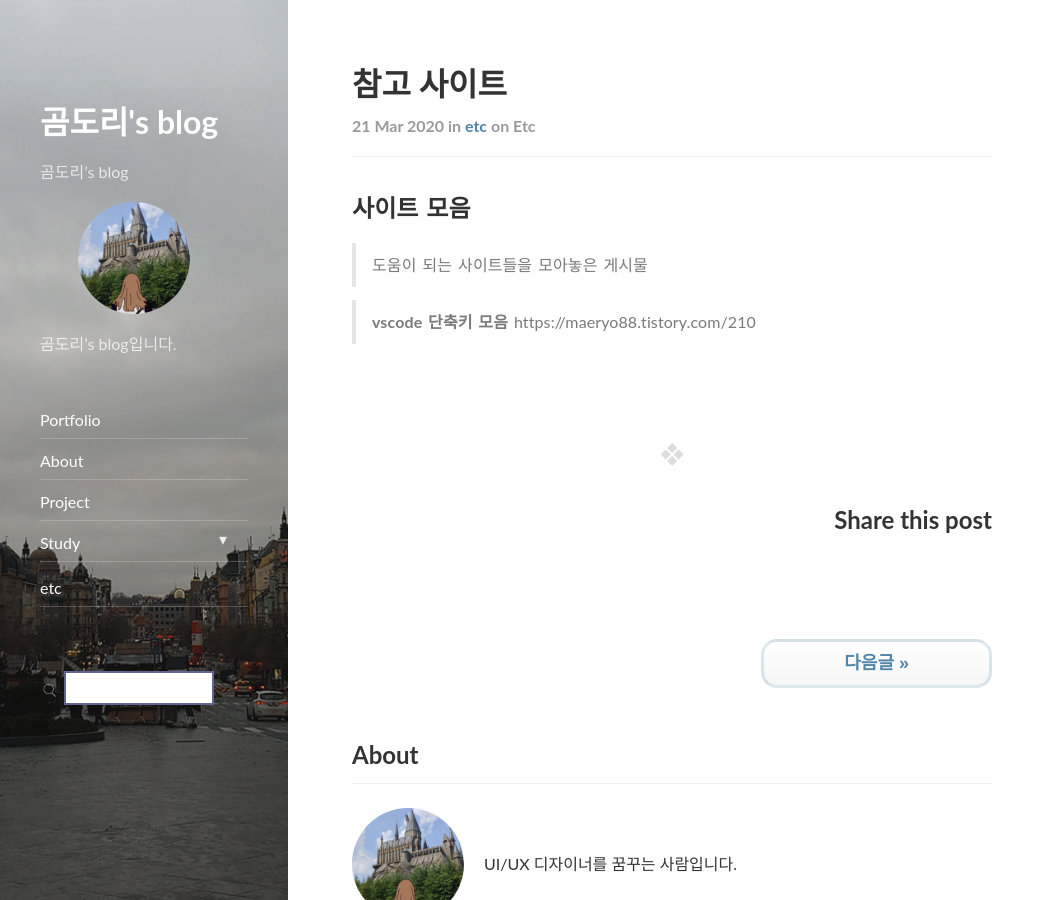
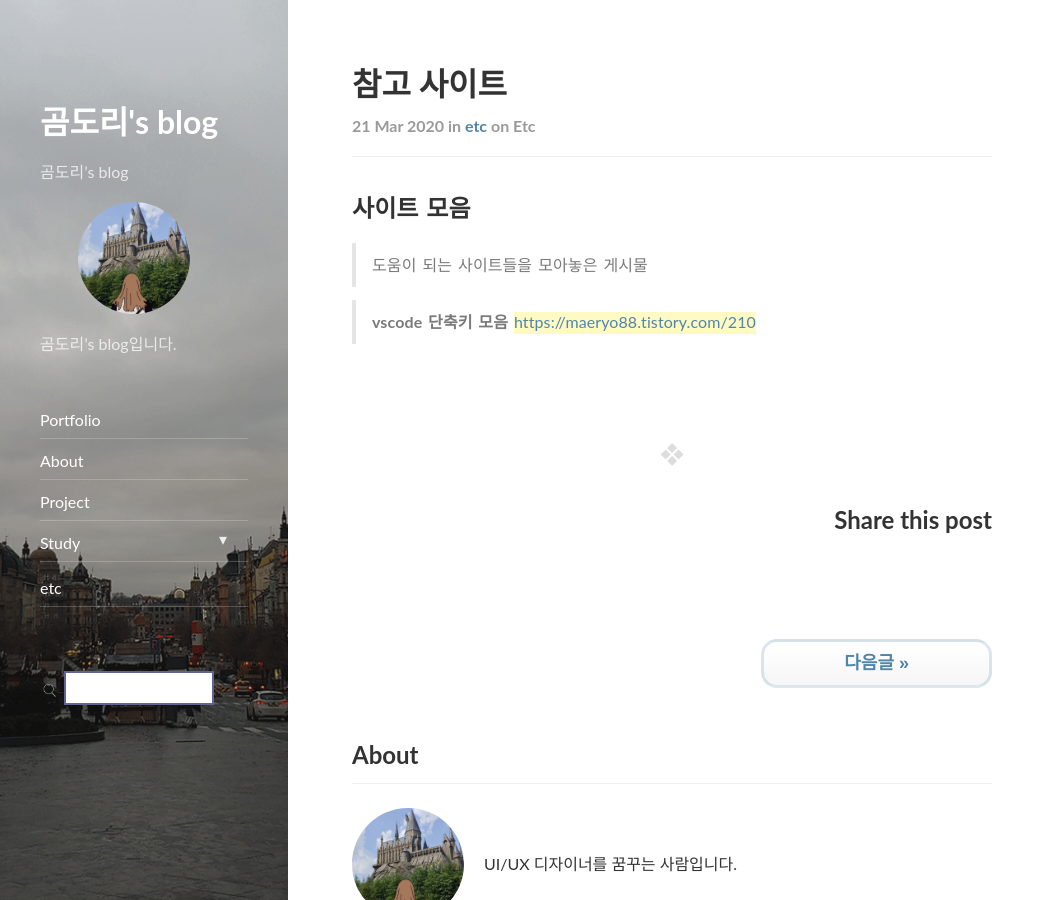
Before and after one commit to tkznzl12/tkznzl12.github.io, a Jekyll site: the page built from _posts/etc/2020-03-21-site-plus.md, in a window 1280 px wide and 900 px high. Shown: the whole window, without its empty margins (0-1055 px from the left). Built offline with Jekyll 4.4.1, drawn with Linux system fonts in a browser that asks for light colours; nearby versions of some CDN libraries; comment, search, counter and statistics services are not loaded.

Commit message:
하이퍼링크 수정

```diff
--- a/_posts/etc/2020-03-21-site-plus.md
+++ b/_posts/etc/2020-03-21-site-plus.md
@@ -11,4 +11,4 @@
 
 
 >**vscode 단축키 모음**
->https://maeryo88.tistory.com/210
+><https://maeryo88.tistory.com/210>
```
